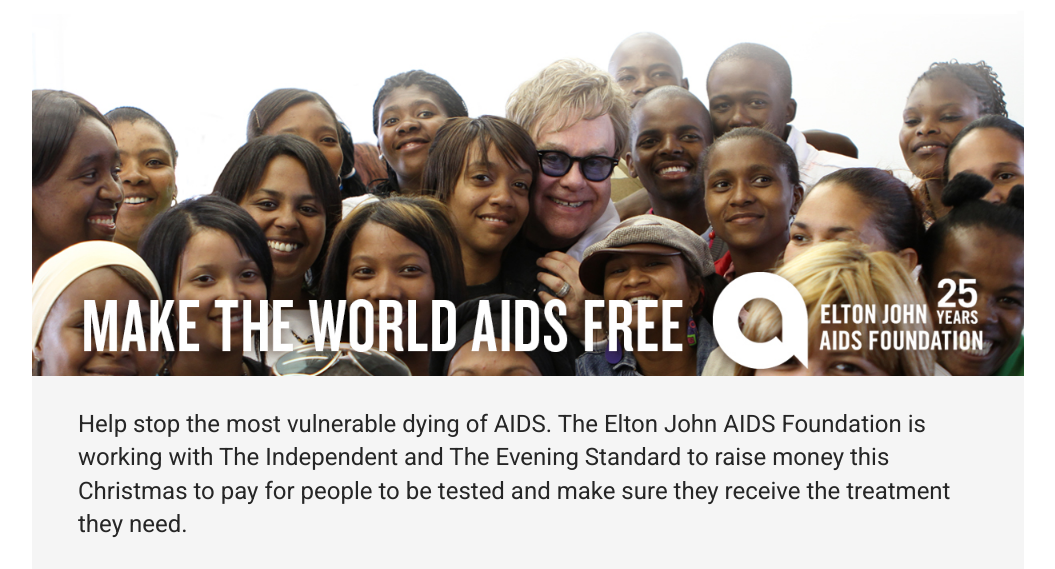
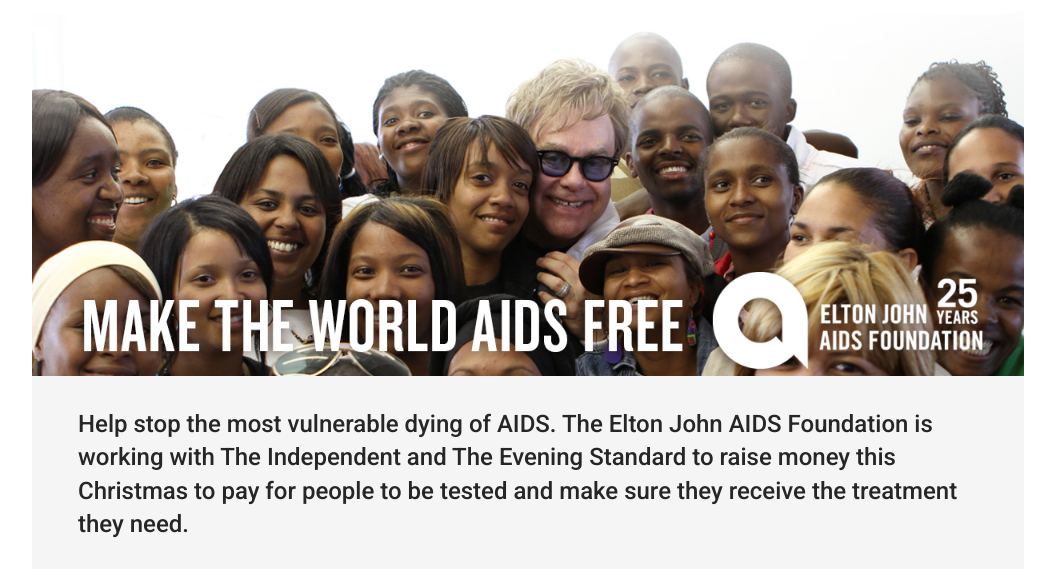
Before and after one commit to miteshsevani/aidsfree, a plain HTML site: page src/index.html in a window 1280 px wide. Shown: the part 354-923 px from the top of the page, without its empty margins (112-1167 px from the left). Drawn offline with nearby package versions, Linux system fonts and the light colour scheme; files that its build step writes are made by us from their sources.

Commit message:
Font smoothing

```diff
--- a/src/index.html
+++ b/src/index.html
@@ -5,7 +5,7 @@
   <meta name="viewport" content="width=device-width, initial-scale=1.0">
   <meta http-equiv="X-UA-Compatible" content="ie=edge">
   <title>AIDSFree</title>
-  <link href="https://fonts.googleapis.com/css?family=Roboto:300,400" rel="stylesheet">
+  <link href="https://fonts.googleapis.com/css?family=Roboto:300,400,500" rel="stylesheet">
   <link rel="stylesheet" type="text/css" href="/style/style.css" />
 </head>
 <body>
--- a/src/scss/style.scss
+++ b/src/scss/style.scss
@@ -3,14 +3,16 @@
 
 body {
   margin: 0;
-  font: 300 $font-size 'Roboto', sans-serif;
+  font: 400 $font-size 'Roboto', sans-serif;
   line-height: $line-height;
   color: $color-primary-text;
+  -webkit-font-smoothing: antialiased;
+	-moz-osx-font-smoothing: grayscale;
 }
 
 h1,h2,h3,h4 {
   margin: 0;
-  font-weight: 400;
+  font-weight: 500;
 }
 
 a {
```
Also changed, not shown: build/index.html (+1 -1 lines), build/style/style.css.
